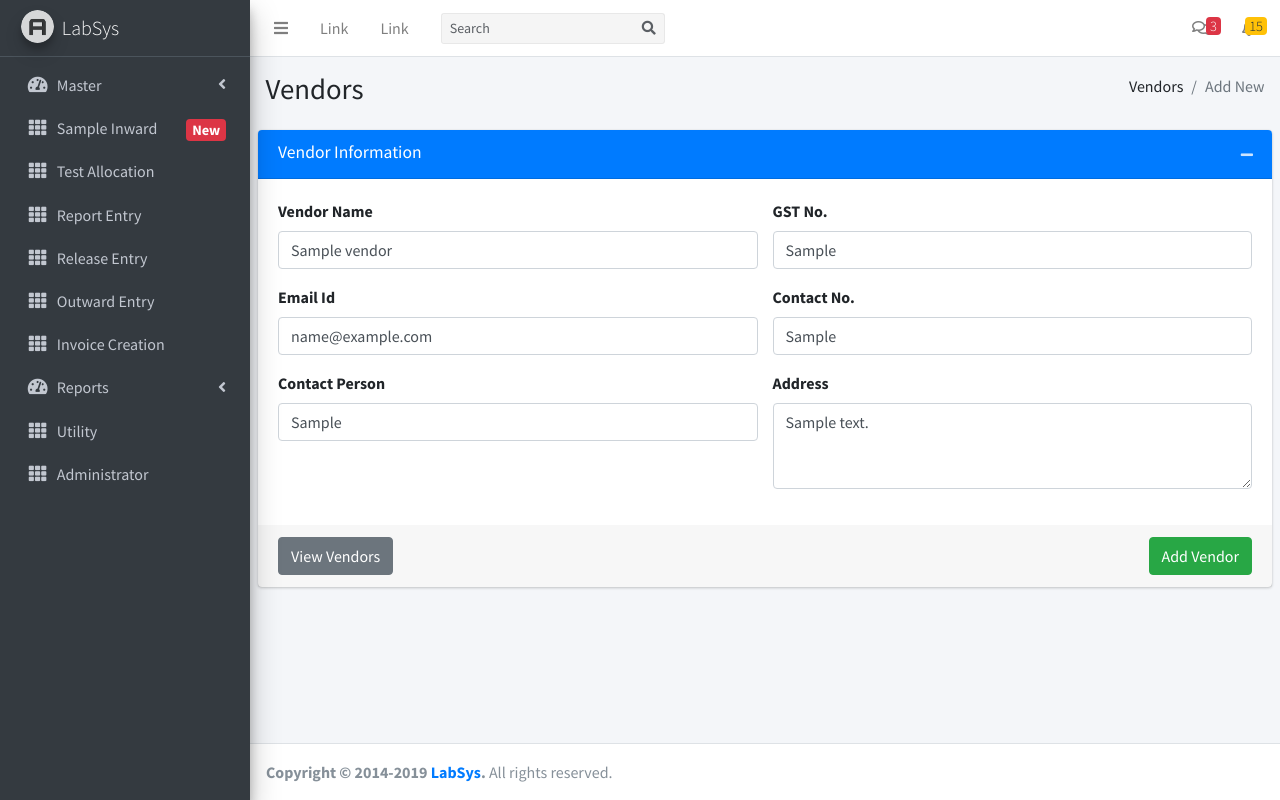
After one commit to nimitkansagra/billing-system, a PHP site: page /editvendor.php?vendor_id=1 in a window 1280 px wide. The commit adds this page. Run offline with PHP 8.4, Linux system fonts and the light colour scheme; tables that the repository leaves empty or names only in its code hold one stand-in row (values such as "Sample post"); some libraries are stand-ins or nearby versions.

Commit message:
Vendor Module

```diff
--- /dev/null
+++ b/editvendor.php
@@ -0,0 +1,143 @@
+<?php
+    include 'includes/head.php';
+    $vendor_id;
+    //if ($_SERVER["REQUEST_METHOD"] == "GET") {
+    if (isset($_REQUEST['vendor_id'])) {
+        $vendor_id = $_REQUEST['vendor_id'];
+    }
+    /*elseif (isset($_POST['vendor_id'])) {
+        $GLOBALS['vendor_id'] = $_POST['vendor_id'];
+    }*/
+    //$referer = $_SERVER['HTTP_REFERER'];
+    //echo $referer."<br>";
+?>
+<!-- Content Wrapper. Contains page content -->
+<div class="content-wrapper">
+    <!-- Content Header (Page header) -->
+    <section class="content-header">
+        <div class="container-fluid">
+            <div class="row mb-2">
+                <div class="col-sm-6">
+                    <h1>Vendors</h1>
+                </div>
+                <div class="col-sm-6">
+                    <ol class="breadcrumb float-sm-right">
+                        <li class="breadcrumb-item">Vendors</li>
+                        <li class="breadcrumb-item active">Add New</li>
+                    </ol>
+                </div>
+            </div>
+        </div><!-- /.container-fluid -->
+    </section>
+
+    <!-- Main content -->
+    <section class="content">
+        <div class="row">
+            <div class="col-md-12">
+                <div class="card card-primary">
+                    <div class="card-header">
+                        <h3 class="card-title">Vendor Information</h3>
+
+                        <div class="card-tools">
+                            <button type="button" class="btn btn-tool" data-card-widget="collapse" data-toggle="tooltip" title="Collapse">
+                                <i class="fas fa-minus"></i></button>
+                            </div>
+                        </div>
+
+                        <?php
+                        $sql = "SELECT * FROM vendors WHERE id='$vendor_id'";
+                        $result = mysqli_query($con,$sql);
+                        if (mysqli_num_rows($result) > 0){
+                            $row = mysqli_fetch_assoc($result);
+                        }
+                        else{
+                            echo "No Data Found !";
+                        }
+                        ?>
+                        <form action="<?php  echo htmlspecialchars($_SERVER["PHP_SELF"]); ?>" method="post">
+                        <div class="card-body">
+                            <div class="row">
+                                <div class="col-md-6">
+                                    <div class="form-group">
+                                        <label for="name">Vendor Name</label>
+                                        <input type="text" class="form-control" name="name" value="<?php echo $row['name']; ?>">
+                                    </div>
+                                    <div class="form-group">
+                                        <label for="email">Email Id</label>
+                                        <input type="text" class="form-control" name="email" value="<?php echo $row['email']; ?>">
+                                    </div>
+                                    <div class="form-group">
+                                        <label for="contact_person">Contact Person</label>
+                                        <input type="text" class="form-control" name="contact_person" value="<?php echo $row['contact_person']; ?>">
+                                    </div>
+                                </div>
+                                <div class="col-md-6">
+                                    <div class="form-group">
+                                        <label for="gst_no">GST No.</label>
+                                        <input type="text" class="form-control" name="gst_no" value="<?php echo $row['gst_no']; ?>">
+                                    </div>
+                                    <div class="form-group">
+                                        <label for="contact_no">Contact No.</label>
+                                        <input type="text" class="form-control" name="contact_no" value="<?php echo $row['contact_no']; ?>">
+                                    </div>
+                                    <div class="form-group">
+                                        <label for="address">Address</label>
+                                        <textarea class="form-control" rows="3" name="address" wrap="hard"><?php echo $row['address']; ?></textarea>
+                                    </div>
+                                    <input type="hidden" name="vendor_id" value="<?php echo $vendor_id; ?>">
+                                </div>
+                            </div>
+                        </div>
+                        <!-- /.card-body -->
+                        <div class="card-footer">
+                            <a href="vendors.php" class="btn btn-secondary">View Vendors</a>
+                            <button type="submit" class="btn btn-success float-right" name="submit">Add Vendor</button>
+                        </div>
+                        <!-- /.card-footer -->
+                        </form>
+                    </div>
+                    <!-- /.card -->
+                    <?php
+                        if ($_SERVER["REQUEST_METHOD"] == "POST") {
+                            if(isset($_POST['submit'])){
+                                $name = $_POST['name'];
+                                $email = $_POST['email'];
+                                $contact_person = $_POST['contact_person'];
+                                $gst_no = $_POST['gst_no'];
+                                $contact_no = $_POST['contact_no'];
+                                $address = $_POST['address'];
+                                $vendor_id = $_POST['vendor_id'];
+                                $sql = "UPDATE vendors SET name='$name',email='$email',contact_no='$contact_no',
+                                contact_person='$contact_person',gst_no='$gst_no',address='$address' WHERE id='$vendor_id'";
+                                if(mysqli_query($con, $sql)) {
+                                    echo "<script>alert('Data Updated');</script>";
+                                    echo "<script>window.location='editvendor.php?vendor_id={$vendor_id}';</script>";
+                                }
+                                else{
+                                    echo "<script>alert('Error while updating data');</script>";
+                                    echo "<script>window.location='editvendor.php?vendor_id={$vendor_id}';</script>";
+                                }
+                            }
+                        }
+                     ?>
+                </div>
+            </section>
+            <!-- /.content -->
+        </div>
+        <!-- /.content-wrapper -->
+
+        <!-- main footer -->
+        <?php include 'includes/foot.php' ?>
+    </div>
+    <!-- ./wrapper -->
+
+    <!-- jQuery -->
+    <script src="plugins/jquery/jquery.min.js"></script>
+    <!-- Bootstrap 4 -->
+    <script src="plugins/bootstrap/js/bootstrap.bundle.min.js"></script>
+    <!-- AdminLTE App -->
+    <script src="dist/js/adminlte.min.js"></script>
+    <!-- AdminLTE for demo purposes -->
+    <script src="dist/js/demo.js"></script>
+</body>
+</html>
--- /dev/null
+++ b/includes/dbconfig.php
@@ -0,0 +1,14 @@
+<?php
+    $servername = "localhost";
+    $username = "root";
+    $password = "";
+    $dbname = "billing_system";
+
+    // Create connection
+    $con = mysqli_connect($servername, $username, $password, $dbname);
+
+    // Check connection
+    if (!$con) {
+        die("Connection failed: " . mysqli_connect_error());
+    }
+?>
--- a/includes/head.php
+++ b/includes/head.php
@@ -1,18 +1,34 @@
+<?php include 'dbconfig.php'; ?>
 <!DOCTYPE html>
 <html lang="en">
 <head>
     <meta charset="utf-8">
+    <meta http-equiv="X-UA-Compatible" content="IE=edge">
+    <title>LabSys</title>
+    <!-- Tell the browser to be responsive to screen width -->
     <meta name="viewport" content="width=device-width, initial-scale=1">
-    <meta http-equiv="x-ua-compatible" content="ie=edge">
 
-    <title>LabSys</title>
-
-    <!-- Font Awesome Icons -->
+    <!-- Font Awesome -->
     <link rel="stylesheet" href="plugins/fontawesome-free/css/all.min.css">
+    <!-- Ionicons -->
+    <link rel="stylesheet" href="https://code.ionicframework.com/ionicons/2.0.1/css/ionicons.min.css">
+    <!-- DataTables -->
+    <link rel="stylesheet" href="plugins/datatables-bs4/css/dataTables.bootstrap4.css">
     <!-- Theme style -->
     <link rel="stylesheet" href="dist/css/adminlte.min.css">
     <!-- Google Font: Source Sans Pro -->
     <link href="https://fonts.googleapis.com/css?family=Source+Sans+Pro:300,400,400i,700" rel="stylesheet">
+    <style media="screen">
+        .badge{
+            font-size: 90%;
+        }
+        th{
+            font-size: 90%;
+        }
+        td{
+            font-size: 90%;
+        }
+    </style>
 </head>
 <body class="hold-transition sidebar-mini">
     <div class="wrapper">
@@ -160,11 +176,28 @@
                                 </p>
                             </a>
                             <ul class="nav nav-treeview">
-                                <li class="nav-item">
+                                <li class="nav-item has-treeview">
                                     <a href="#" class="nav-link">
-                                        <i class="far fa-circle nav-icon"></i>
-                                        <p>Vendros</p>
+                                        <i class="nav-icon fas fa-users"></i>
+                                        <p>
+                                            Vendors
+                                            <i class="right fas fa-angle-left"></i>
+                                        </p>
                                     </a>
+                                    <ul class="nav nav-treeview">
+                                        <li class="nav-item">
+                                            <a href="addvendor.php" class="nav-link">
+                                                <i class="fas fa-plus-circle nav-icon"></i>
+                                                <p>Add Vendros</p>
+                                            </a>
+                                        </li>
+                                        <li class="nav-item">
+                                            <a href="vendors.php" class="nav-link">
+                                                <i class="fas fa-list nav-icon"></i>
+                                                <p>View vendors</p>
+                                            </a>
+                                        </li>
+                                    </ul>
                                 </li>
                                 <li class="nav-item">
                                     <a href="#" class="nav-link">
```
Also changed, not shown: addvendor.php (+33 -10 lines), deletevendor.php (added, +17 -0 lines), invoice.php (added, +67 -0 lines), vendors.php (added, +129 -0 lines), index.php (indentation only).
